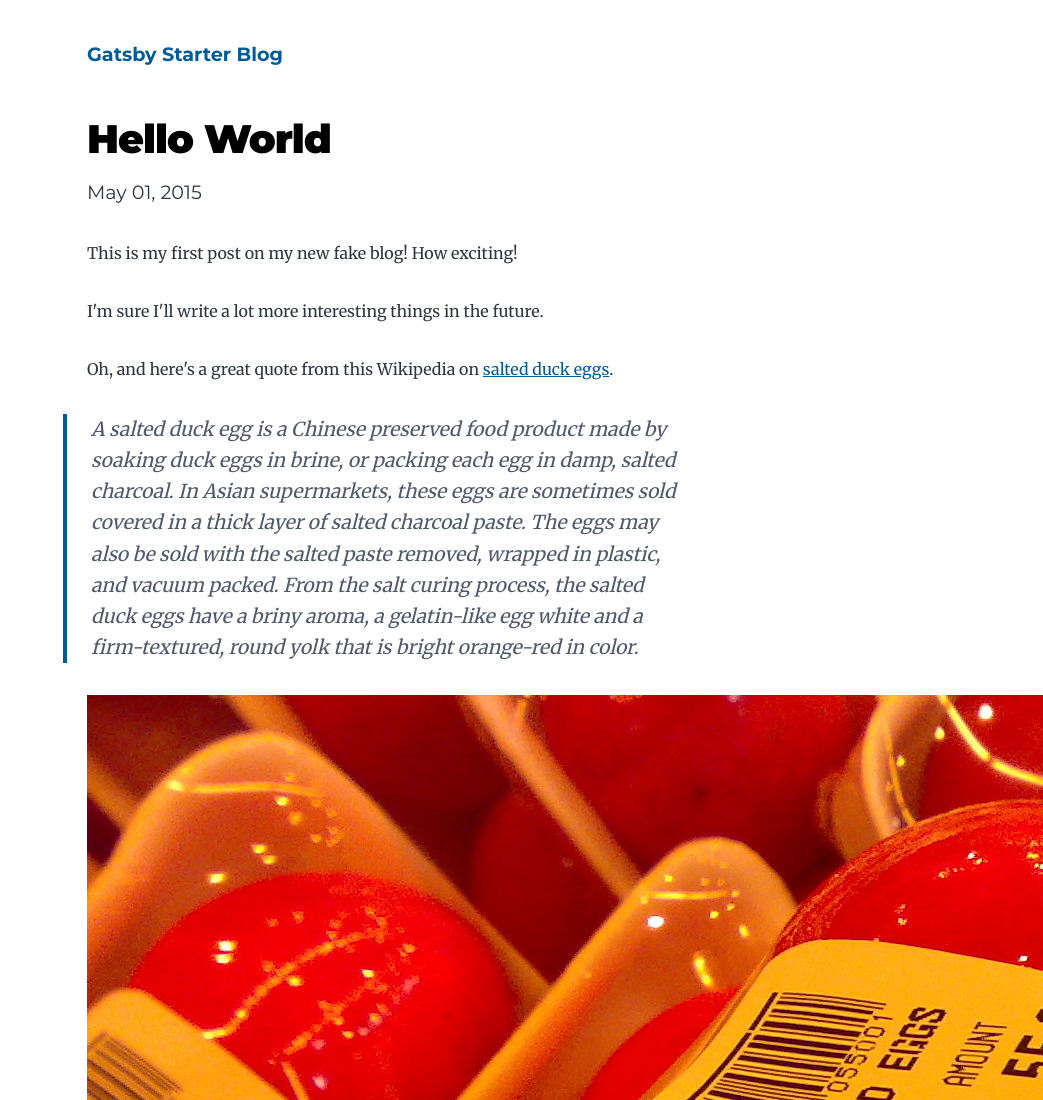
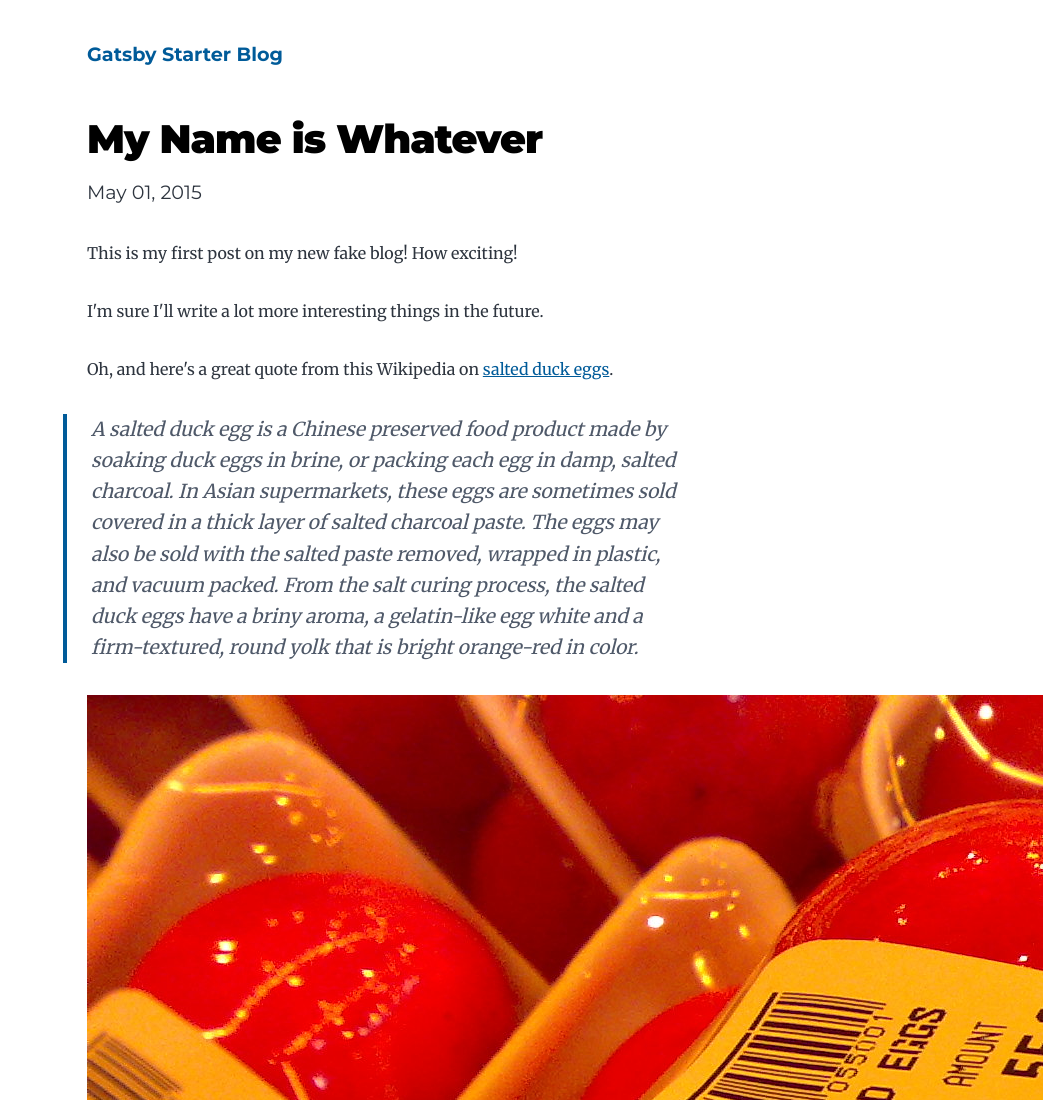
Before and after one commit to jdraths/class-notes-2, a Gatsby site in the folder class-notes/: page /hello-world/ in a window 1280 px wide. Shown: the top 1100 px of the page, without its empty margins (237-1280 px from the left). Built offline with nearby package versions, Linux system fonts and the light colour scheme; Gatsby itself is replaced by a stand-in of ours; some packages are replaced by stand-ins of ours.

Commit message:
Initial Test Page Update (#1)

```diff
--- a/class-notes/content/blog/hello-world/index.md
+++ b/class-notes/content/blog/hello-world/index.md
@@ -1,7 +1,7 @@
 ---
-title: Hello World
+title: My Name is Whatever
 date: "2015-05-01T22:12:03.284Z"
-description: "Hello World"
+description: "All about me"
 ---
 
 This is my first post on my new fake blog! How exciting!
```
Also changed, not shown: 1 other file.
